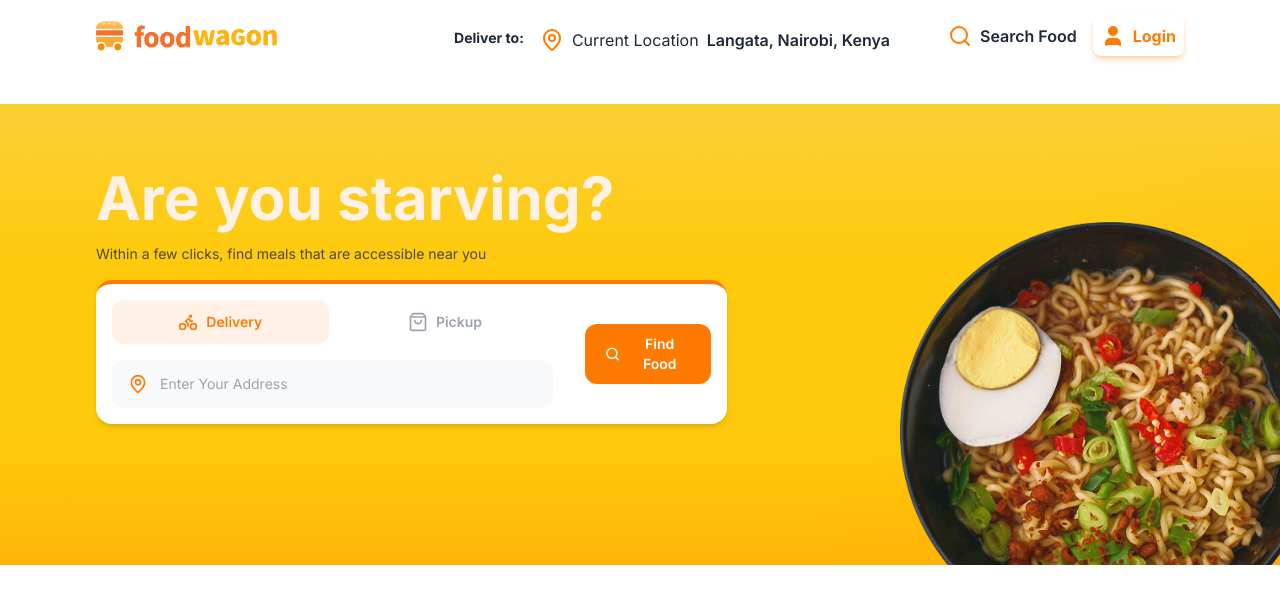
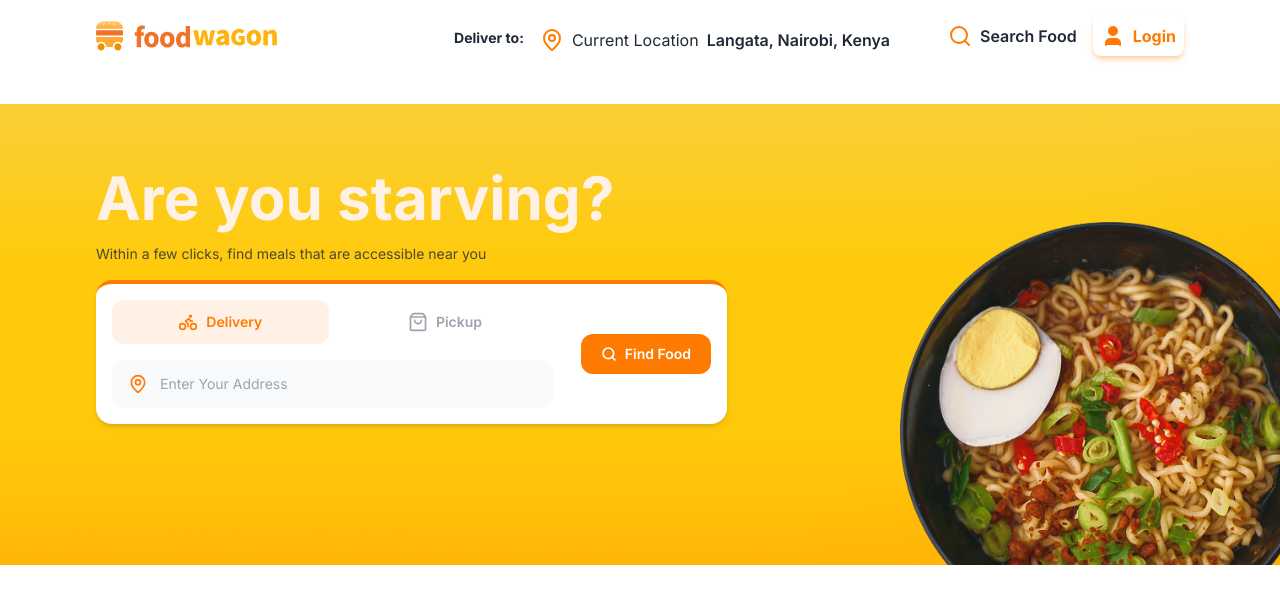
Before and after one commit to elainees-devs/food-wagon, a React (Vite) app: page / in a window 1280 px wide. Shown: the top 604 px of the page. Built offline with nearby package versions, Linux system fonts and the light colour scheme.

Commit message:
style: prevent food button from shrinking in flex card
Adds shrink-0 and whitespace-nowrap so the Find Food button keeps its intrinsic
width inside the restructured hero OrderCard layout instead of being squashed
by the flexible left section.

```diff
--- a/src/components/ui/Button/FoodButton/FoodButton.tsx
+++ b/src/components/ui/Button/FoodButton/FoodButton.tsx
@@ -13,7 +13,7 @@ export function FoodButton({ onClick, disabled, className }: FoodButtonProps) {
       onClick={onClick}
       disabled={disabled}
       className={[
-        "inline-flex items-center justify-center gap-2 rounded-xl bg-primary px-5 py-2.5",
+        "inline-flex shrink-0 items-center justify-center gap-2 whitespace-nowrap rounded-xl bg-primary px-5 py-2.5",
         "text-sm font-semibold text-white cursor-pointer",
         "transition-colors duration-200",
         "hover:bg-primary-dark active:bg-primary-dark/90",
```
